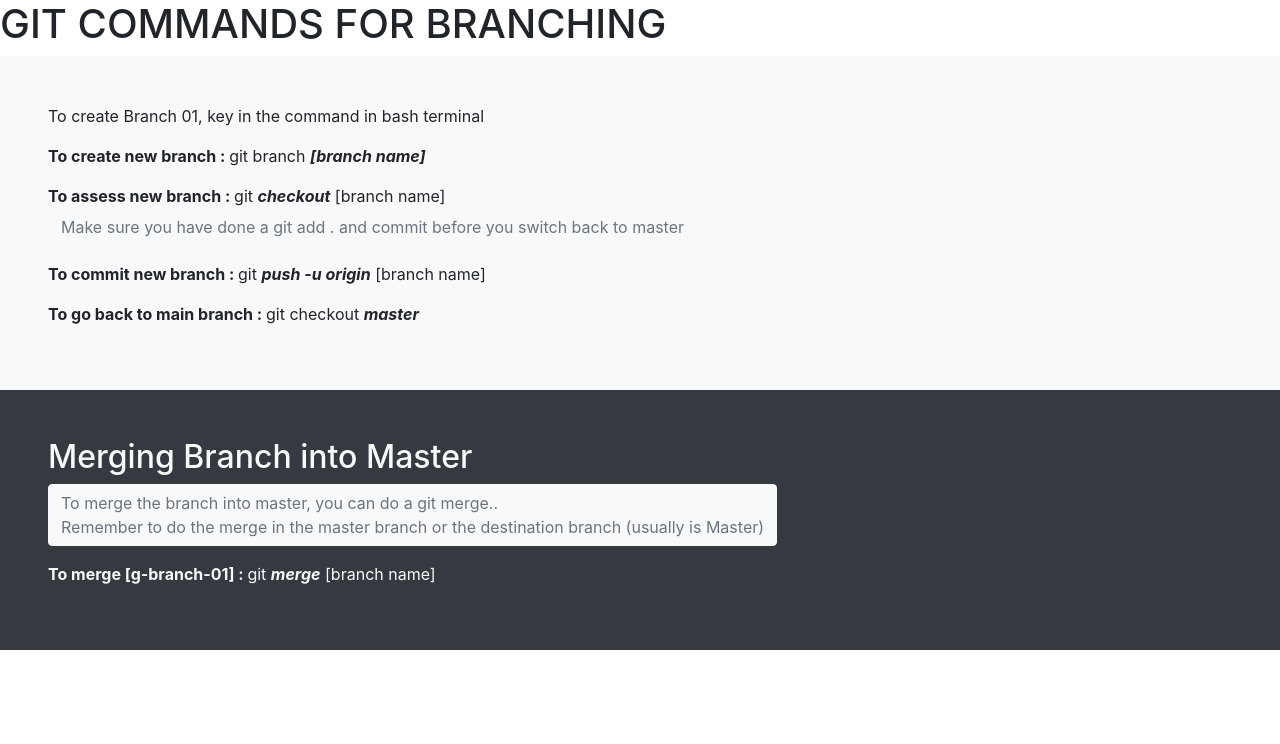
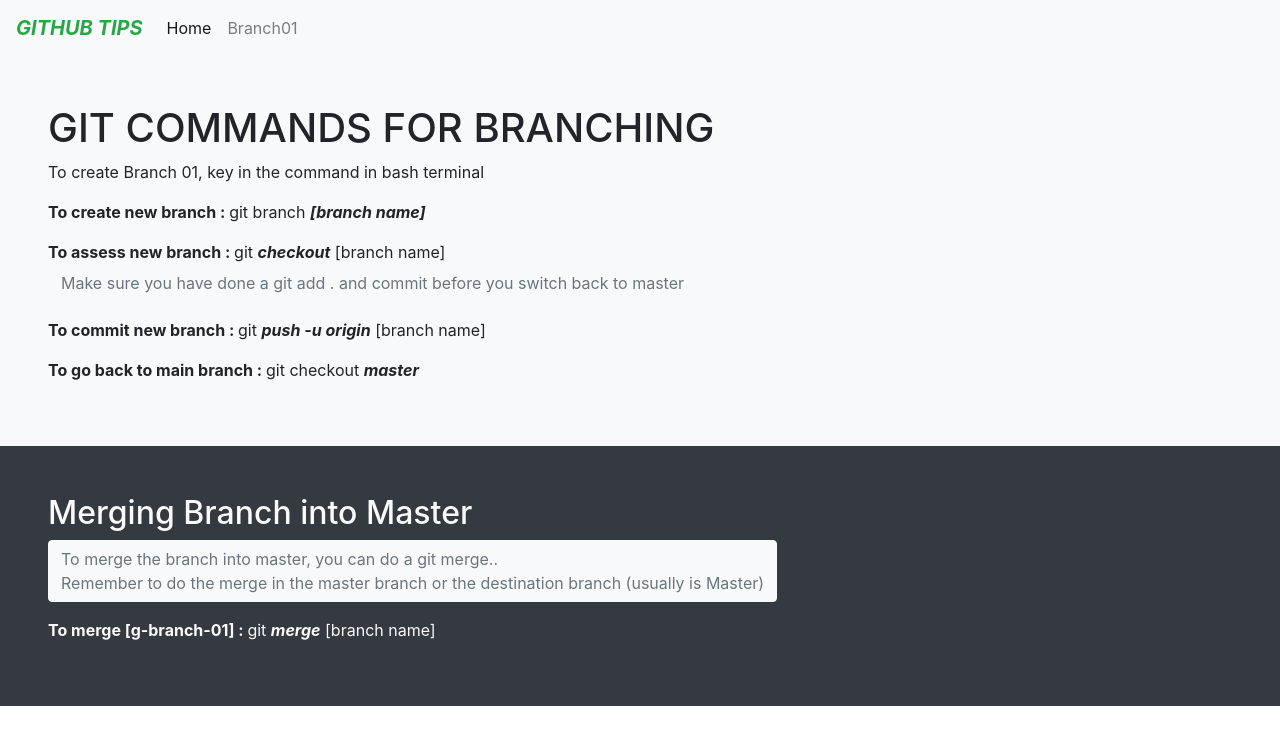
Before and after one commit to 99Ace/all-about-githubs, a plain HTML site: page index.html in a window 1280 px wide. Drawn offline with nearby package versions, Linux system fonts and the light colour scheme.

Commit message:
added navbar'

```diff
--- a/index.html
+++ b/index.html
@@ -11,8 +11,23 @@
     <title>Hello, world!</title>
   </head>
   <body>
-    <h1>GIT COMMANDS FOR BRANCHING</h1>
+      <nav class="navbar navbar-expand-lg navbar-light bg-light">
+          <a class="navbar-brand" href="#"><span class='text-success'><b><i>GITHUB TIPS</i></b></span></a>
+          <button class="navbar-toggler" type="button" data-toggle="collapse" data-target="#navbarText" aria-controls="navbarText" aria-expanded="false" aria-label="Toggle navigation">
+            <span class="navbar-toggler-icon"></span>
+          </button>
+          <div class="collapse navbar-collapse" id="navbarText">
+            <ul class="navbar-nav mr-auto">
+              <li class="nav-item active">
+                <a class="nav-link" href="index.html">Home <span class="sr-only">(current)</span></a>
+              </li>
+              <li class="nav-item">
+                <a class="nav-link" href="branch01.html">Branch01</a>
+              </li>
+        </nav>
+
     <div class='container-fluid p-5 bg-light'>
+        <h1>GIT COMMANDS FOR BRANCHING</h1>
         <p> To create Branch 01, key in the command in bash terminal</p>
         <p><strong>To create new branch : </strong>git branch <i><b>[branch name]</b></i>
         <p><strong>To assess new branch : </strong>git <i><b>checkout</b></i> [branch name] <br/>
```
Also changed, not shown: branch01.html (+14 -0 lines).
